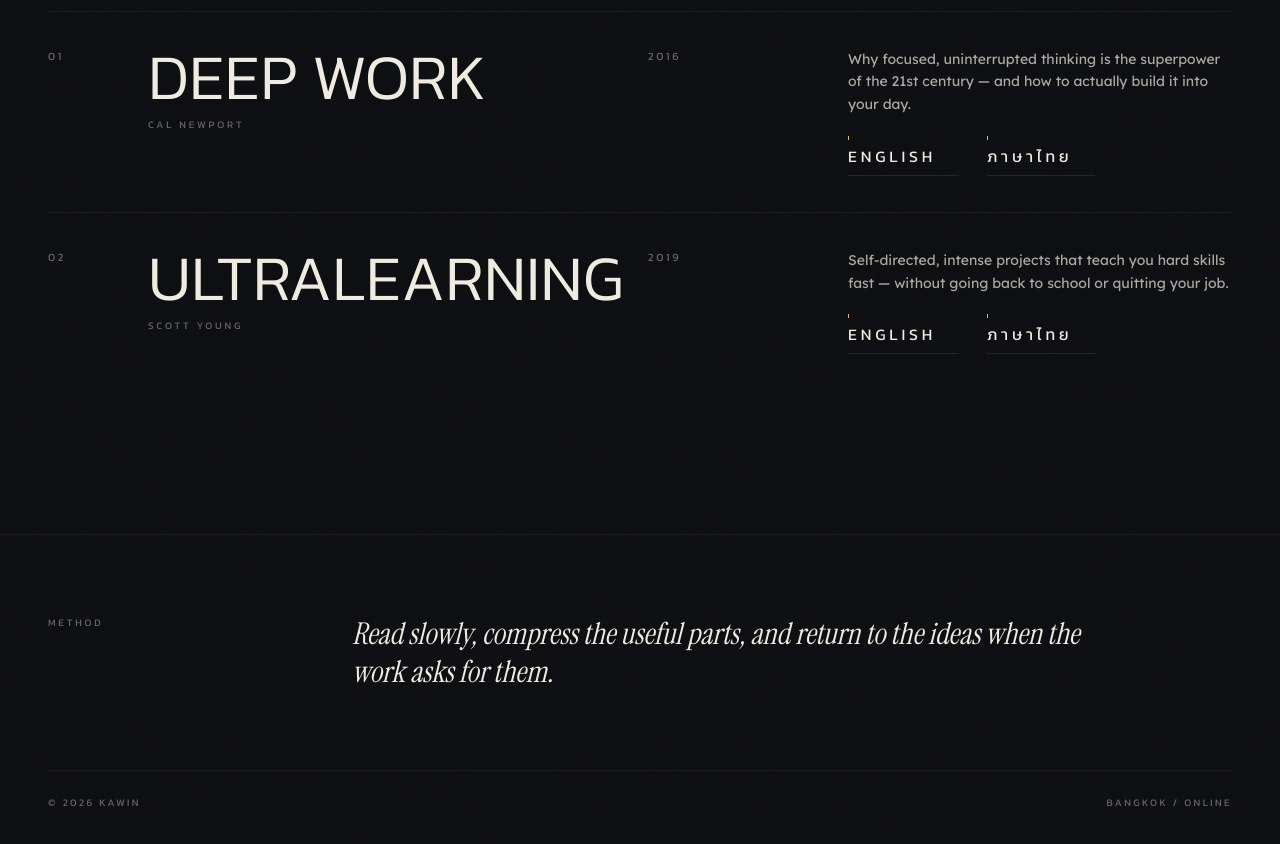
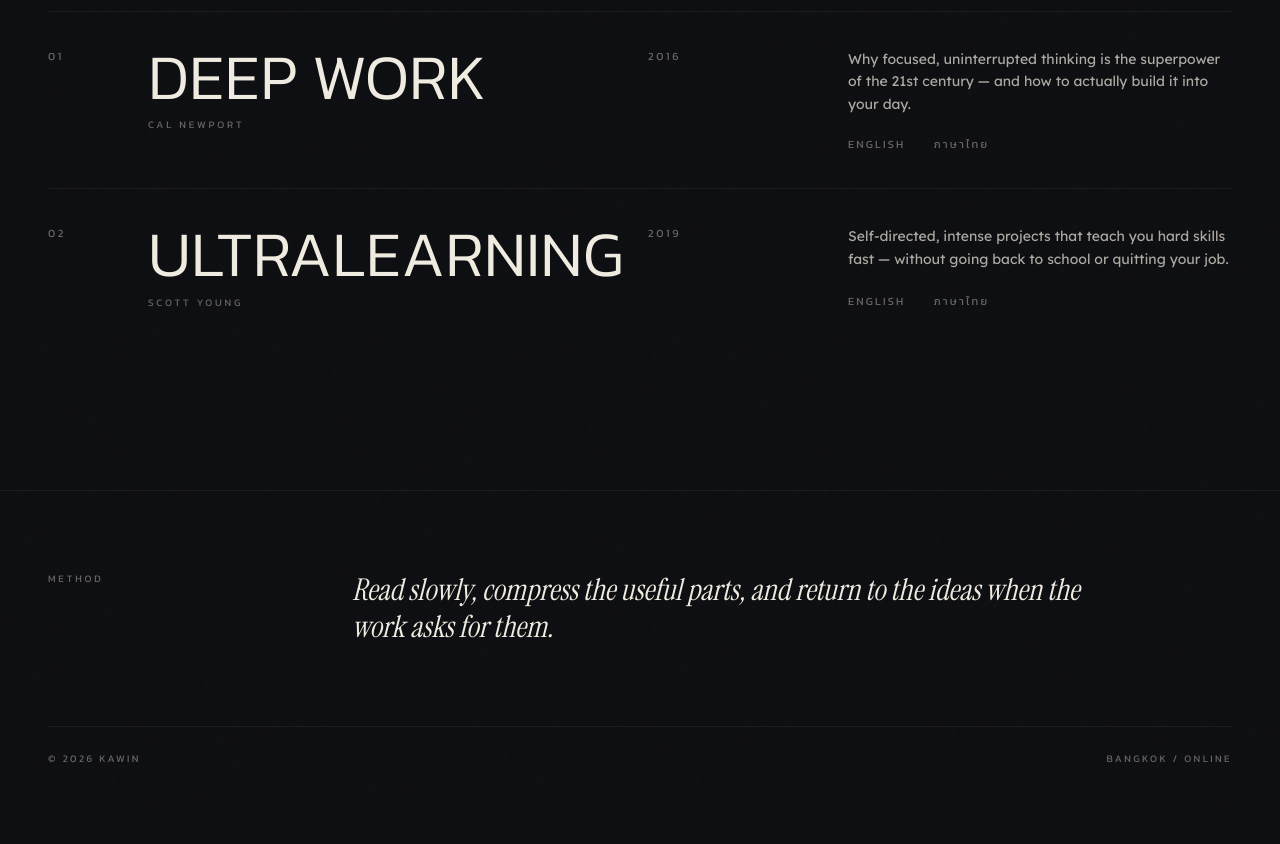
Before and after one commit to kawin05/books, a Next.js app: page / in a window 1280 px wide. Shown: the part 1900-2744 px from the top of the page. After the commit the page ends 2706 px from the top, so only its background shows below. Built offline with nearby package versions, Linux system fonts and the light colour scheme.

Commit message:
fix: simplify language switcher — one clean underline on hover, no visual noise

```diff
--- a/components/LanguageLink.tsx
+++ b/components/LanguageLink.tsx
@@ -1,7 +1,7 @@
 'use client'
 
 import Link from 'next/link'
-import { useState, type ReactNode } from 'react'
+import type { ReactNode } from 'react'
 
 interface LanguageLinkProps {
   href: string
@@ -10,37 +10,18 @@
 }
 
 export function LanguageLink({ href, children, compact = false }: LanguageLinkProps) {
-  const [pressed, setPressed] = useState(false)
-
   return (
     <Link
       href={href}
-      onPointerDown={() => setPressed(true)}
-      onPointerUp={() => setPressed(false)}
-      onPointerCancel={() => setPressed(false)}
-      onBlur={() => setPressed(false)}
       className={[
-        'group/language relative inline-flex items-center overflow-hidden font-display uppercase text-text-primary transition-[letter-spacing,color,transform] duration-300 hover:text-accent-cream focus-visible:text-accent-cream',
+        'group relative inline-flex items-center font-display uppercase tracking-[0.2em] text-text-muted transition-colors duration-300 hover:text-text-primary',
         compact
-          ? 'min-h-10 text-sm tracking-[0.24em] sm:text-base'
-          : 'min-h-12 text-base tracking-[0.28em] sm:text-xl',
-        pressed ? 'scale-[0.97] tracking-[0.36em]' : '',
+          ? 'text-[11px]'
+          : 'text-[11px] sm:text-xs',
       ].join(' ')}
     >
-      <span className="absolute inset-x-0 bottom-0 h-px origin-left scale-x-100 bg-border transition-transform duration-300 group-hover/language:scale-x-0" />
-      <span className="absolute inset-0 -translate-x-[105%] skew-x-[-18deg] bg-accent-rust/18 transition-transform duration-500 ease-out group-hover/language:translate-x-0 group-focus-visible/language:translate-x-0" />
-      <span className="absolute inset-y-1 left-0 w-px -translate-y-full bg-accent-amber transition-transform duration-500 group-hover/language:translate-y-0 group-focus-visible/language:translate-y-0" />
-      <span className="relative inline-flex items-center gap-3 py-1">
-        <span className="transition-transform duration-300 group-hover/language:-translate-y-0.5">
-          {children}
-        </span>
-        <span
-          aria-hidden
-          className="inline-block translate-x-1 text-accent-rust opacity-0 transition-all duration-300 group-hover/language:translate-x-0 group-hover/language:opacity-100 group-focus-visible/language:translate-x-0 group-focus-visible/language:opacity-100"
-        >
-          /
-        </span>
-      </span>
+      {children}
+      <span className="absolute inset-x-0 -bottom-0.5 h-px origin-left scale-x-0 bg-text-muted/40 transition-transform duration-300 group-hover:scale-x-100" />
     </Link>
   )
 }
```
